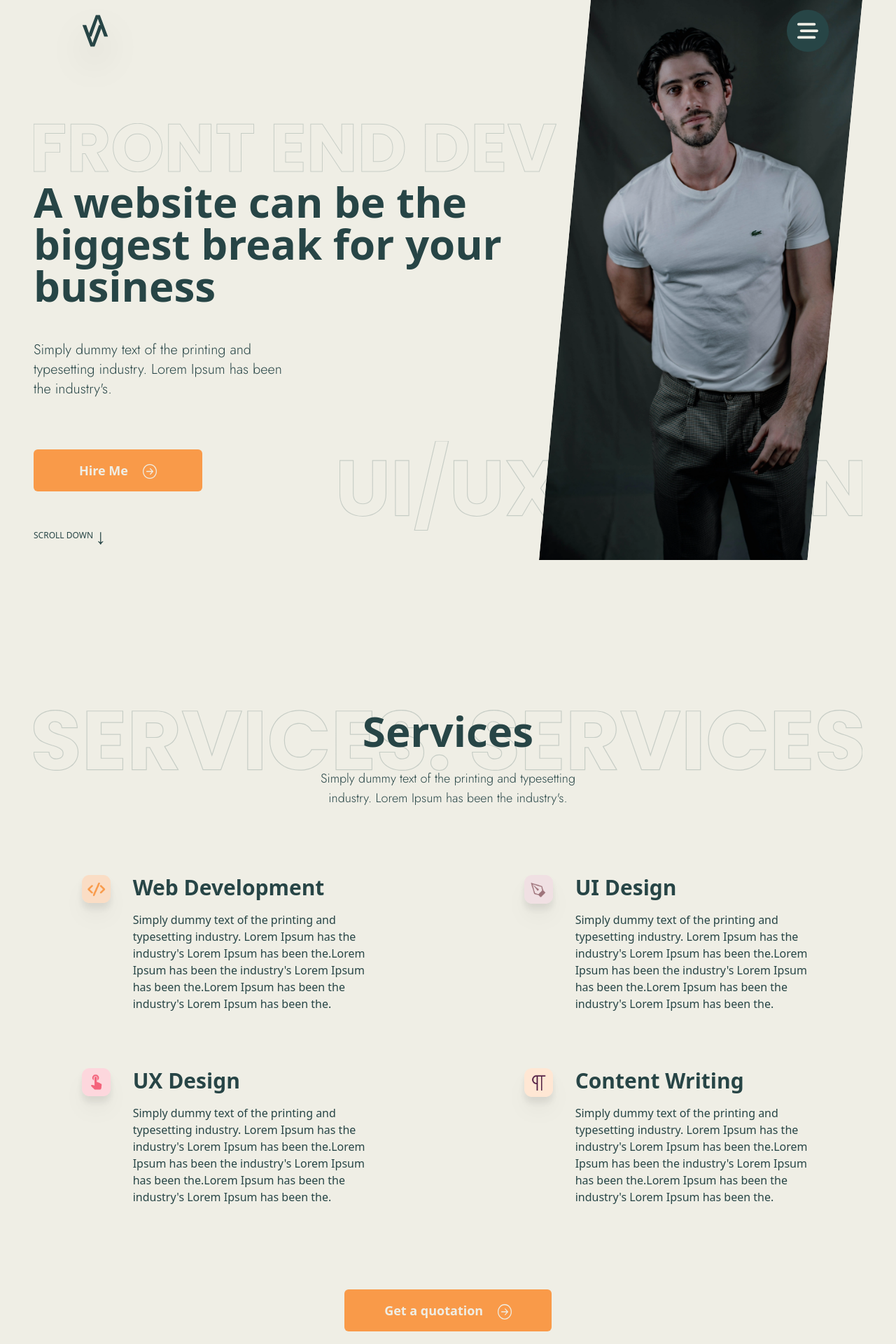
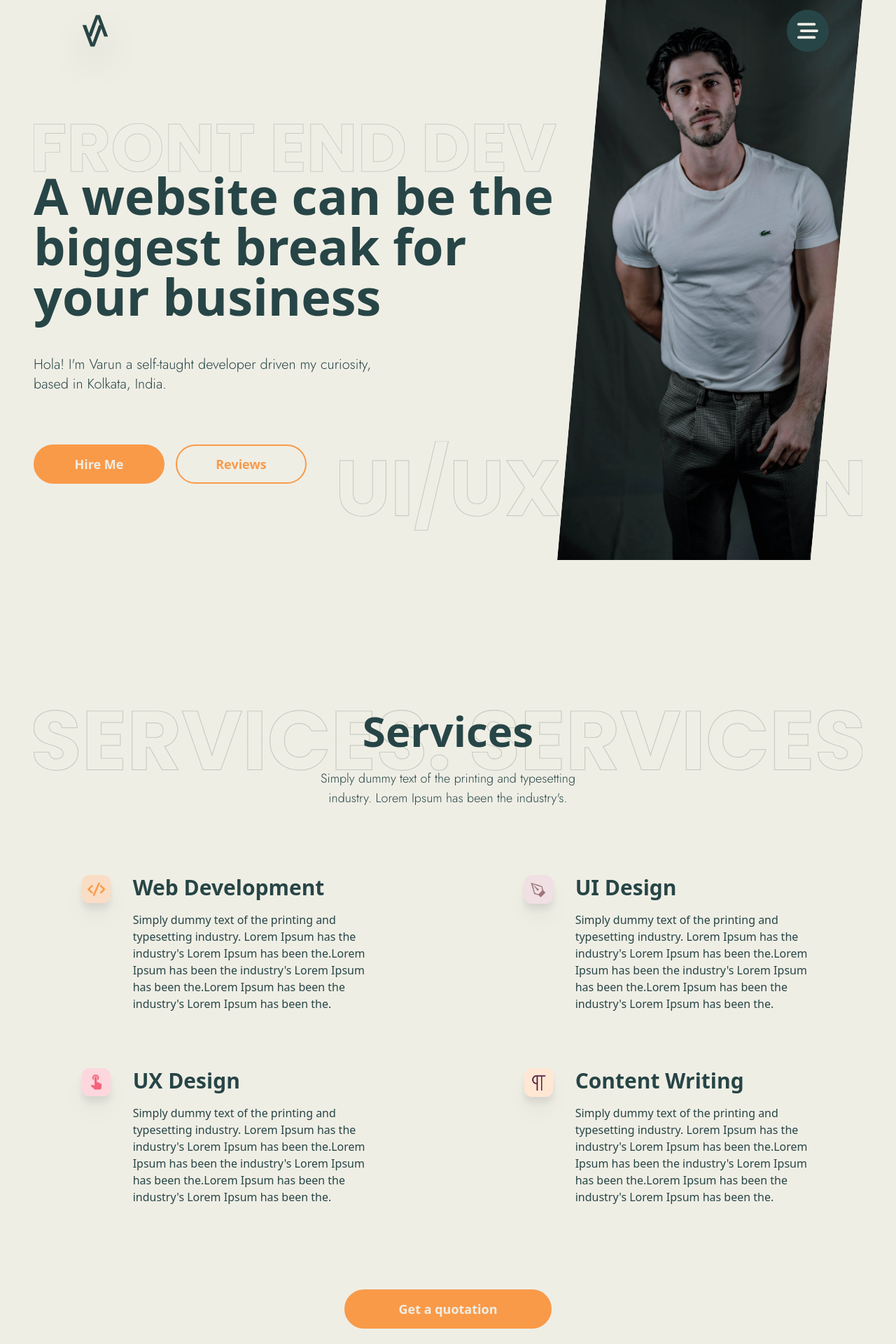
Before and after one commit to Varun-Bhabhra/Portfolio-2.0, a React (Create React App) app: page / in a window 1280 px wide. Shown: the top 1920 px of the page at 70% size. Built offline with nearby package versions, Linux system fonts and the light colour scheme.

Commit message:
Minor Changes

```diff
--- a/src/components/About.js
+++ b/src/components/About.js
@@ -1,5 +1,5 @@
 import { useInView } from 'react-intersection-observer';
-import arrow from "../img/arrow.svg";
+import ButtonGhost from './ButtonGhost';
 
 // Imgs
 import dots from "../img/dots.svg"
@@ -61,17 +61,12 @@ const About = () => {
 
         <section className="bg-secondary rounded-xl font-jost text-primary py-8 px-6 md:px-12 md:w-5/6 mx-auto flex flex-col md:flex-row items-center justify-between gap-10">
           <h2 className="text-3xl sm:text-4xl">Hey! Take a look at my resume.</h2>
-          <a
-            id="btnnchor"
-            href="https://drive.google.com/file/d/1TpoWs_9WP8vOUGg_a1KbOYJGaVmebVd_/view?usp=sharing" className="inline-block text-center text-primary bg-action font-semibold py-3 lg:py-4 w-full sm:w-3/6 md:w-2/6 text-md lg:text-lg rounded-md cursor-pointer hover:scale-105 hover:-translate-y-1 hover:shadow-lg hover:shadow-action/30 transition-all" target="__blank">
-            Resume
-            <img
-              id="arr"
-              src={arrow}
-              alt="vector"
-              className="inline w-5 ml-2 lg:ml-4 rotate-90"
+          <ButtonGhost
+            className="w-4/6 sm:w-3/6 md:w-5/6 lg:w-2/6 transition-all"
+            href="https://drive.google.com/file/d/1TpoWs_9WP8vOUGg_a1KbOYJGaVmebVd_/view?usp=sharing"
+            text="Download Resume"
+            target="__blank"
             />
-          </a>
         </section>
       </section>
     </div>
--- a/src/components/Button.js
+++ b/src/components/Button.js
@@ -1,12 +1,12 @@
 import React from "react";
 
 //Imgs
-import arrow from "../img/arrow.svg";
+// import arrow from "../img/arrow.svg";
 
-const Button = ({text, classname, href}) => {
+const Button = ({text, className, href}) => {
   return (
-    <div id="btnDiv" className={classname}>
-      <a id="btnAnchor" href={href} className="inline-block text-center text-primary bg-action font-semibold py-3 lg:py-4 w-full text-sm lg:text-lg rounded-md cursor-pointer hover:scale-105 hover:-translate-y-1 hover:shadow-xl hover:shadow-action/30 transition-all">{text} <img id="arr" src={ arrow } alt="vector" className="inline w-5 ml-2 lg:ml-4"/></a>
+    <div id="btnDiv" className={className}>
+      <a id="btnAnchor" href={href} className="inline-block text-center text-primary bg-action border-2 border-action font-semibold py-3 w-full text-sm lg:text-lg rounded-full cursor-pointer hover:scale105 hover:-translate-y1 hover:shadow-lg hover:shadow-action/30 hover:-translate-y-[2px] transition-all duration-200">{text}</a>
     </div>
   )
 };
--- /dev/null
+++ b/src/components/ButtonGhost.js
@@ -0,0 +1,14 @@
+import React from "react";
+
+//Imgs
+// import arrowDown from "../img/arrowDown.svg";
+
+const ButtonGhost = ({text, className, href, target}) => {
+  return (
+    <div id="btnDiv" className={className}>
+      <a id="btnAnchor" href={href} target={target} className="inline-block text-center text-action border-2 border-action hover:bg-action/10 font-semibold py-3 w-full text-sm lg:text-lg rounded-full cursor-pointer hover:scale105 hover:-translate-y1 hover:shadow-lg hover:shadow-action/30 transition-all hover:-translate-y-[2px] duration-200">{text} </a>
+    </div>
+  )
+};
+
+export default ButtonGhost;
--- a/src/components/CTA.js
+++ b/src/components/CTA.js
@@ -7,13 +7,13 @@ const CTA = ({ img, head, text }) => {
   const { ref: myRef, inView: myElementIsVisible } = useInView();
 
   return (
-    <div ref={myRef} className={`bg-extra rounded-xl mx-auto py-8 px-8 flex flex-col sm:flex-row-reverse gap-12 ${myElementIsVisible ? "appear" : ""}`}>
+    <div ref={myRef} className={`bg-extra rounded-3xl mx-4 sm:mxauto py-8 px-8 flex flex-col sm:flex-row-reverse gap-12 ${myElementIsVisible ? "appear" : ""}`}>
       <img src={img} alt="doodle" className="sm:w-3/6 md:w-5/12 drop-shadow-2xl"/>
       <div className="space-y-8 my-auto sm:w-3/6 md:w-4/6 lg:px-6">
         <h2 className="font-bold text-4xl xl:text-5xl 2xl:text6xl uppercase">{ head }</h2>
         <p className="font-jost 2xl:text-xl">{ text }</p>
         <Button
-            classname="w-full sm:w-3/6 lg:w-3/6 lg:pt-6"
+            className="w-full sm:w-3/6 lg:w-3/6 lg:pt-6"
             text="Book a call"
           />
       </div>
--- a/src/components/Hero.js
+++ b/src/components/Hero.js
@@ -1,5 +1,6 @@
 import React from "react";
 import Button from "./Button";
+import ButtonGhost from "./ButtonGhost";
 
 // Imgs
 import me from "../img/me.webp"
@@ -10,19 +11,26 @@ const Hero = () => {
   return (
     <div id="showcase" className="pt-32 text-secondary">
 
-      <section id="hero" className="max-w-screen-xl lg:hscreen text-left sm:text-left mx-auto px-6 md:px-12 2xl:px-0 grid gap-20 sm:gap-0 justify-items-center items-center sm:grid-flow-col">
+      <section id="hero" className="max-w-screen-xl text-left sm:text-left mx-auto px-6 md:px-12 2xl:px-0 grid gap-20 sm:gap-0 justify-items-center items-center sm:grid-flow-col">
 
-        <div className="space-y-6 lg:space-y-12 sm:my32">
-          <h2 className="font-bold text-3xl md:text-4xl lg:text-5xl xl:text-6xl">A website can be the biggest break for your business</h2>
-          <p className="font-jost font-light text-base lg:text-lg xl:text-xl xl:w-3/6">Simply dummy text of the printing and typesetting industry. Lorem Ipsum has been the industry's.</p>
-          <Button
-            classname="sm:w-2/6 lg:pt-6 relative z-10"
-            text="Hire Me"
-          />
-          <div id="btn" className="hidden sm:block">
+        <div className="space-y-8 lg:space-y-12 text-center sm:text-left md:mb-32">
+          <h2 className="font-bold text-4xl md:text-4xl lg:text-5xl xl:text-7xl leading-snug">A website can be the biggest break for your business</h2>
+          <p className="font-jost font-light text-lg xl:text-xl xl:w-4/6">Hola! I'm Varun a self-taught developer driven my curiosity, based in Kolkata, India.</p>
+
+          <div className="flex flex-col sm:flex-row gap-4">
+            <Button
+              className="w5/6 sm:w-3/12 transition-all lg:pt-6 relative z-10"
+              text="Hire Me"
+            />
+            <ButtonGhost
+              className="w5/6 sm:w-3/12 transition-all lg:pt-6 relative z-10"
+              text="Reviews"
+            />
+          </div>
+          {/* <div id="btn" className="hidden sm:block">
             <span id="text" className="inline-block uppercase text-xs">Scroll Down <span className="text-3xl inline-block translate-y-2">↓</span></span>
             <span id="link" className="inline-block uppercase text-xs">Scroll Down <span className="text-3xl inline-block translate-y-2">↓</span></span>
-          </div>
+          </div> */}
         </div>
 
         <img src={herobg2} alt="background" className="absolute sm:w-4/6 lg:w-7/12 md:left-12 top-44 scale[1.7] lg:scale100"/>
@@ -30,14 +38,14 @@ const Hero = () => {
 
         <div className="md:-translate-y-32">
           <div id="anim">
-            <img id="myself" src={ me } alt="Smarty Pants!" width="5081" height="7621" className="w-full h-[34rem] md:h-screen object-cover object-center"/>
+            <img id="myself" src={ me } alt="Smarty Pants!" width="5081" height="7621" className="w-full h-[40rem] md:h-screen object-cover object-center drop-shadow-xl"/>
           </div>
         </div>
 
-        <div id="btn" className="sm:hidden">
+        {/* <div id="btn" className="sm:hidden">
           <span id="text" className="inline-block uppercase text-xs">Scroll Down <span className="text-3xl inline-block translate-y-2">↓</span></span>
           <span id="link" className="inline-block uppercase text-xs">Scroll Down <span className="text-3xl inline-block translate-y-2">↓</span></span>
-        </div>
+        </div> */}
 
       </section>
 
--- a/src/components/Navbar.js
+++ b/src/components/Navbar.js
@@ -1,10 +1,11 @@
 import React from "react";
 import Button from "./Button";
 import { Link } from "react-scroll";
+import ButtonGhost from "./ButtonGhost";
 
 // Imgs
 import logo from "../img/logo.svg"
-import arrowDown from "../img/arrowDown.svg";
+// import arrowDown from "../img/arrowDown.svg";
 import msg from "../img/msg.svg";
 import twitter from "../img/twitter.svg";
 import instagram from "../img/instagram.svg";
@@ -46,7 +47,11 @@ const Navbar = () => {
           <Button
             text="Hire Me"
           />
-          <a href="https://drive.google.com/file/d/1TpoWs_9WP8vOUGg_a1KbOYJGaVmebVd_/view?usp=sharing" target="__blank" className="inline-block border-2 border-action hover:bg-action/10 font-semibold py-3 lg:py-4 w-full text-sm lg:text-lg rounded-md cursor-pointer hover:scale-105 hover:-translate-y-1 hover:shadow-xl hover:shadow-action/30 transition-all">Resume <img src={ arrowDown } alt="vector" className="inline w-5 h-5 ml-2 lg:ml-4"/></a>
+          <ButtonGhost
+              href="https://drive.google.com/file/d/1TpoWs_9WP8vOUGg_a1KbOYJGaVmebVd_/view?usp=sharing"
+            text="Resume"
+            target="__blank"
+            />
         </div>
 
         <div className="flex flex-col gap-6 items-center text-center  text-primary">
--- a/src/components/Services.js
+++ b/src/components/Services.js
@@ -50,7 +50,7 @@ const Services = () => {
 
         <div className="">
           <Button
-            classname="sm:w-2/6 md:w-3/12 mx-auto lg:pt-6 relative z-10"
+            className="sm:w-2/6 md:w-3/12 mx-auto lg:pt-6 relative z-10"
             text="Get a quotation"
           />
         </div>
--- a/src/index.css
+++ b/src/index.css
@@ -247,16 +247,16 @@ body {
 
 .fade-in.appear {
   opacity: 1;
-  animation: fadeIn 0.8s ease-in-out;
+  animation: fadeIn 1.5s ease-out;
 }
 
 @keyframes fadeIn {
   0% {
     opacity: 0;
-    /* transform: translateY(-2rem); */
+    transform: translateY(2rem);
   }
   100% {
     opacity: 1;
-    /* transform: translateY(0rem); */
+    transform: translateY(0rem);
   }
 }
```
